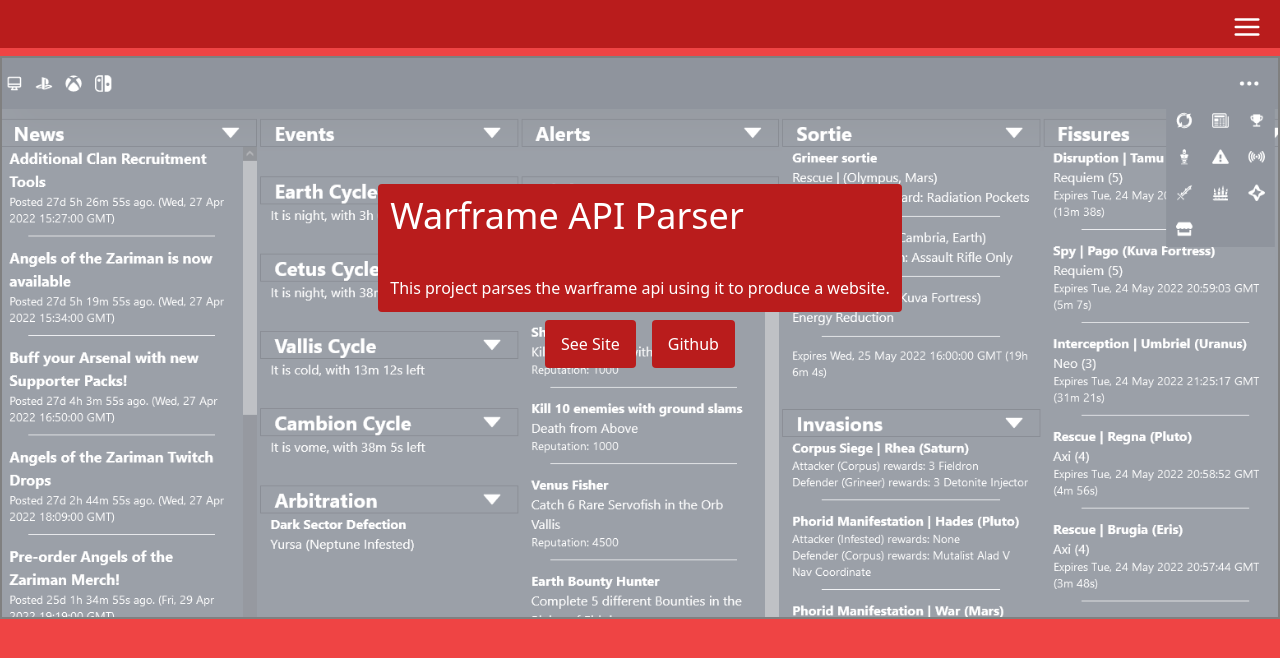
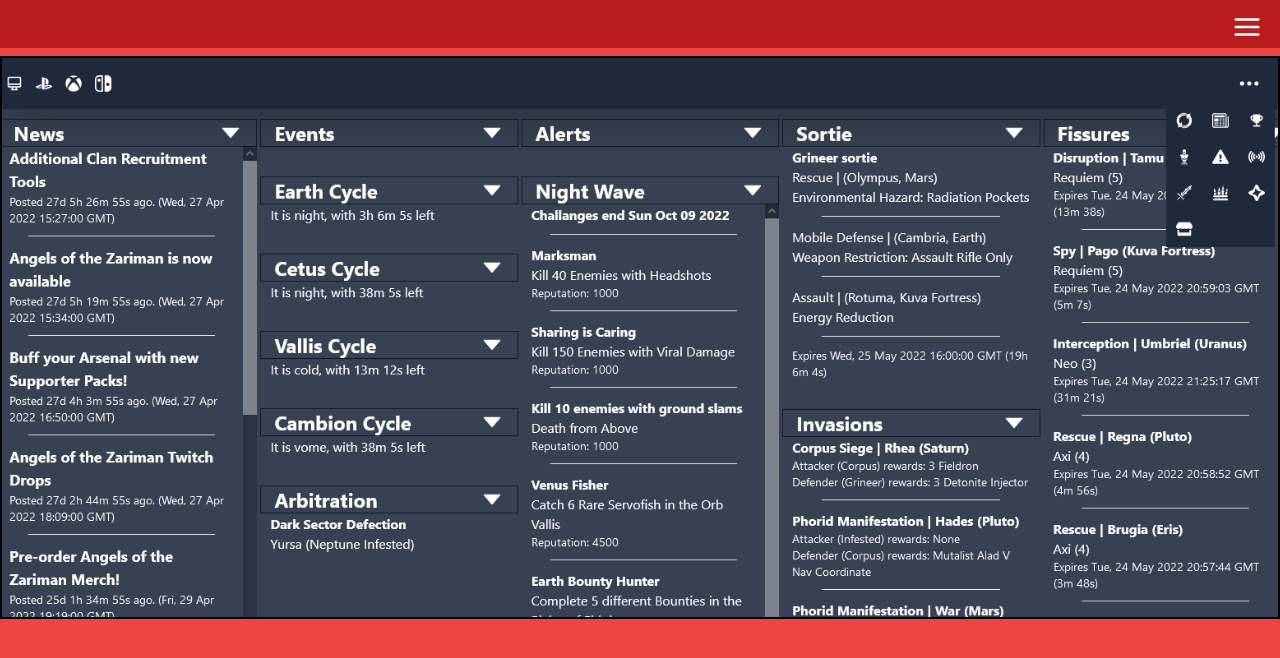
Before and after one commit to thepug432/Personal-Website, a React (Vite) app: page /projects in a window 1280 px wide. Shown: the top 658 px of the page. Built offline with nearby package versions, Linux system fonts and the light colour scheme.

Commit message:
added animations

```diff
--- a/src/components/projects/project.jsx
+++ b/src/components/projects/project.jsx
@@ -1,12 +1,26 @@
-import Button from "./button"
+import { AnimatePresence, motion } from "framer-motion";
+import { useState } from "react";
+import Button from "./button";
 
 export default function Project({ title, description, Sitelink, Githublink, image}) {
+    const [hover, setHover] = useState(false)
+
     return(
         <div className="mt-2 text-white flex">
-            <div className="mx-auto relative">
+            <div className="mx-auto relative"
+                onMouseEnter={() => setHover(true)}
+                onMouseLeave={() => setHover(false)}
+            >
                 <img src={image} className="w-full border-2 border-black"/>
-
-                <div className="absolute top-0 left-0 w-full h-full bg-white/50 flex flex-col">
+                <AnimatePresence>
+                    {hover &&
+                        <motion.div
+                            exit={{ opacity: 0}}
+                            initial={{ opacity: 0}}
+                            animate={{ opacity: 1}}
+                            transition={{ duration:.3 }}
+                            className="absolute top-0 left-0 w-full h-full bg-white/50 flex flex-col"
+                        >
                             <div className="mx-auto p-3 rounded bg-red-700 mt-32">
                                 <h1 className="text-4xl">{title}</h1>
                                 <p className="mt-10">{description}</p>
@@ -15,7 +29,9 @@
                                 <Button url={Sitelink} title={'See Site'}/>
                                 <Button url={Githublink} title={'Github'}/>
                             </div>
-                </div>
+                        </motion.div>
+                    }
+                </AnimatePresence>
             </div>
         </div>
     )
```
Lines whose indentation alone changed are shown as unchanged.
